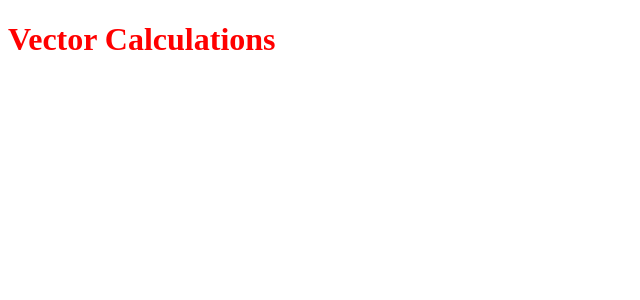
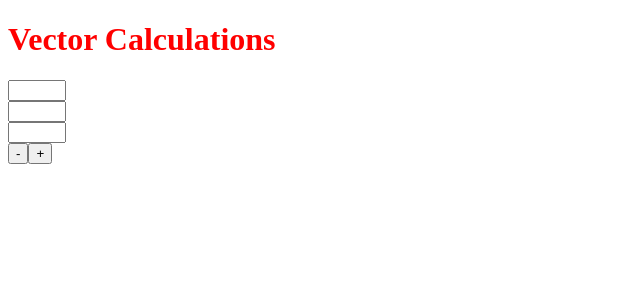
Before and after one commit to josephperez3/vector-calculations, a React (Create React App) app: page / in a window 1280 px wide. Shown: the top 300 px of the page, without its empty margins (0-640 px from the left). Built offline with nearby package versions, Linux system fonts and the light colour scheme.

Commit message:
added input box for vector1

```diff
--- a/src/App.css
+++ b/src/App.css
@@ -1,3 +1,7 @@
 h1 {
   color: red;
 }
+
+.vector-input {
+  width: 50px;
+}
--- a/src/App.js
+++ b/src/App.js
@@ -1,10 +1,21 @@
 import "./App.css";
 import Header from "./components/Header";
+import Vector from "./components/Vector";
+import { useState } from "react";
 
 function App() {
+  const [inputBoxes, setInputBoxes] = useState([
+    {
+      id: 1,
+      value: 0,
+    },
+    { id: 2, value: 0 },
+    { id: 3, value: 0 },
+  ]);
   return (
     <>
       <Header />
+      <Vector inputBoxes={inputBoxes} />
     </>
   );
 }
--- a/src/components/Header.jsx
+++ b/src/components/Header.jsx
@@ -1,9 +1,5 @@
 const Header = () => {
-  return (
-    <div>
-      <h1>Vector Calculations</h1>
-    </div>
-  );
+  return <h1>Vector Calculations</h1>;
 };
 
 export default Header;
--- /dev/null
+++ b/src/components/InputBox.jsx
@@ -0,0 +1,9 @@
+const InputBox = ({ key, inputBox }) => {
+  return (
+    <div>
+      <input className="vector-input" type="text" />
+    </div>
+  );
+};
+
+export default InputBox;
--- /dev/null
+++ b/src/components/Vector.jsx
@@ -0,0 +1,17 @@
+import { useState } from "react";
+import InputBox from "./InputBox";
+
+const Vector = ({ inputBoxes }) => {
+  return (
+    <div>
+      {inputBoxes.map((inputBox) => (
+        <InputBox key={inputBox.key} inputBox={inputBox} />
+      ))}
+      <button>-</button>
+      <button>+</button>
+    </div>
+  );
+};
+console.log("ok");
+
+export default Vector;
```
Also changed, not shown: public/index.html (+0 -19 lines), 1 other file (tests, documents, lock files or other folders).
